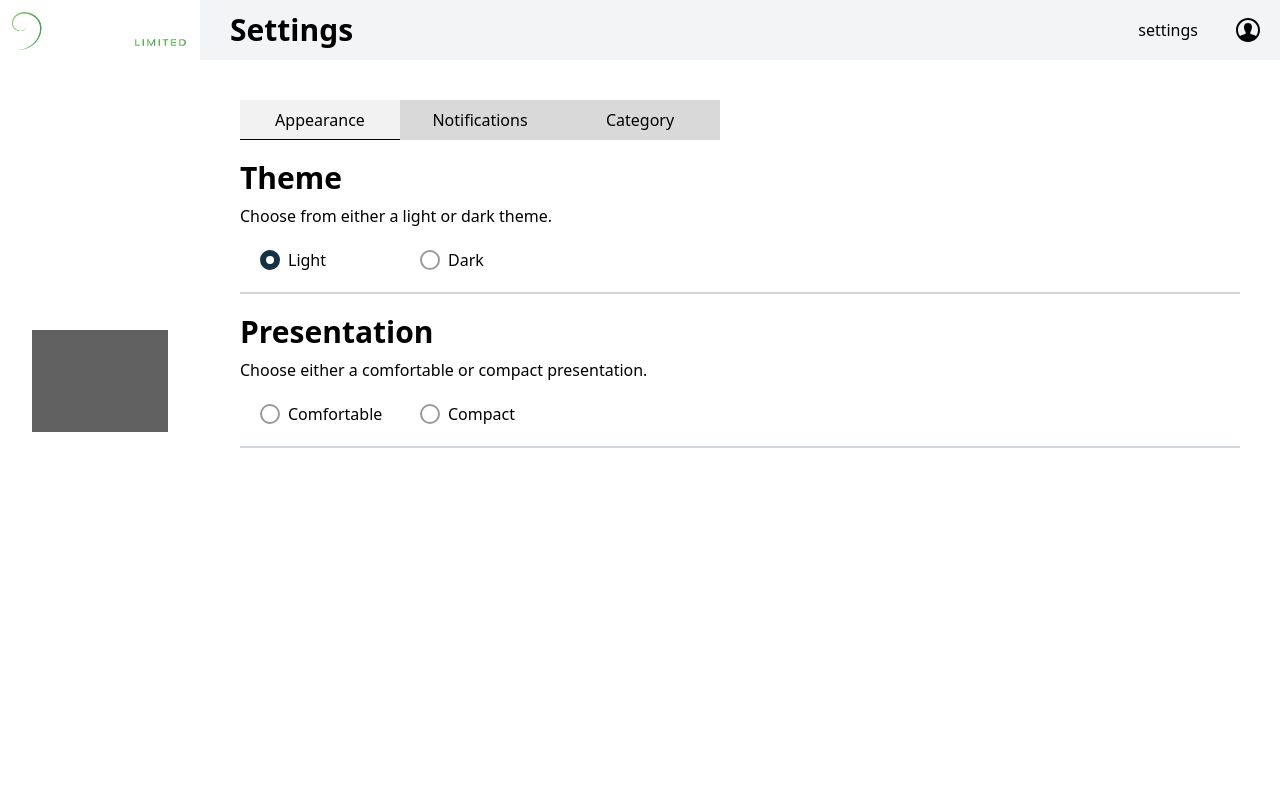
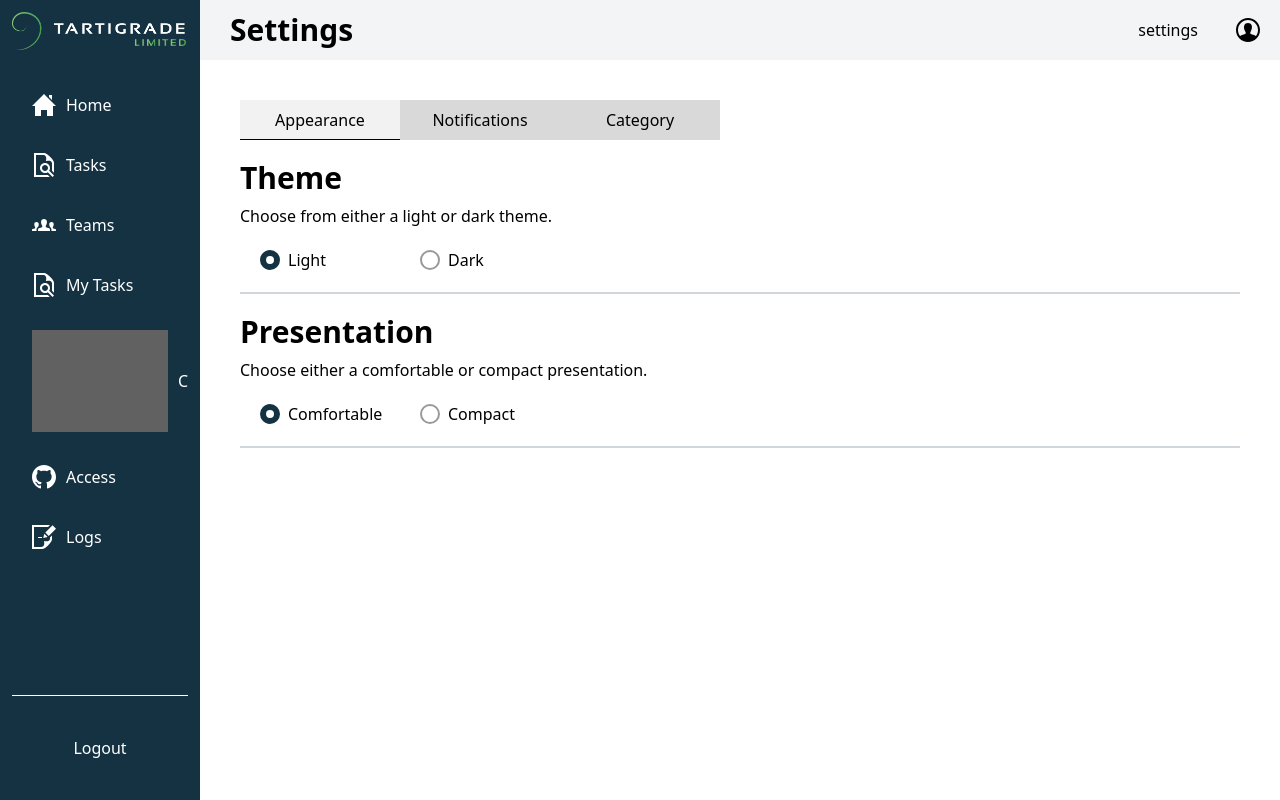
Before and after one commit to devaku/synapse, a React (Vite) app in the folder frontend/: page /home in a window 1280 px wide. Both pictures are taken after a click on the button "settings". Built offline with nearby package versions, Linux system fonts and the light colour scheme; grey boxes are pictures that could not be loaded.

Commit message:
Radio fixes

```diff
--- a/frontend/src/assets/css/main.css
+++ b/frontend/src/assets/css/main.css
@@ -20,12 +20,6 @@
 	--color-ttg-black: #ffffff;
 }
 
-/* Defaulting */
-
-h1, h2, p {
-	color: var(--color-ttg-black)
-}
-
 /* Animations */
 
 .slide-in {
--- a/frontend/src/components/container/header_container.tsx
+++ b/frontend/src/components/container/header_container.tsx
@@ -10,7 +10,7 @@ export default function HeaderContainer({
 	const navigate = useNavigate();
 
 	return (
-		<div className="w-full flex flex-col bg-ttg-white">
+		<div className="w-full flex flex-col bg-ttg-white text-ttg-black">
 			{/* Header */}
 			<div className="flex flex-row h-15 bg-gray-100 items-center justify-between">
 				{/* Left Side */}
--- a/frontend/src/components/container/sidebar.tsx
+++ b/frontend/src/components/container/sidebar.tsx
@@ -29,7 +29,7 @@ export default function Sidebar() {
 	const adminPrivileges = true; // TODO: Change this to actual check
 
 	return (
-		<div className="h-screen flex flex-col items-center md:w-50 max-md:w-20 ttg-bg-dark-blue px-3 pt-3">
+		<div className="h-screen flex flex-col items-center md:w-50 max-md:w-20 bg-ttg-dark-blue px-3 pt-3">
 			<img
 				src={TTGLogo}
 				alt="TTG Logo"
--- a/frontend/src/pages/settings.tsx
+++ b/frontend/src/pages/settings.tsx
@@ -65,9 +65,9 @@ export default function SettingsPage() {
 		);
 	}
 
-	const [activeRadio, setActiveRadio] = useState('Light');
+	function RadioGroup({ radios }: { radios: Array<Radio> }) {
+		const [activeRadio, setActiveRadio] = useState(radios[0].name);
 
-	function RadioGroup({ radios }: { radios: Array<Radio> }) {
 		return (
 			<div className="flex my-5 ml-5">
 				{radios.map((radio) => (
```
